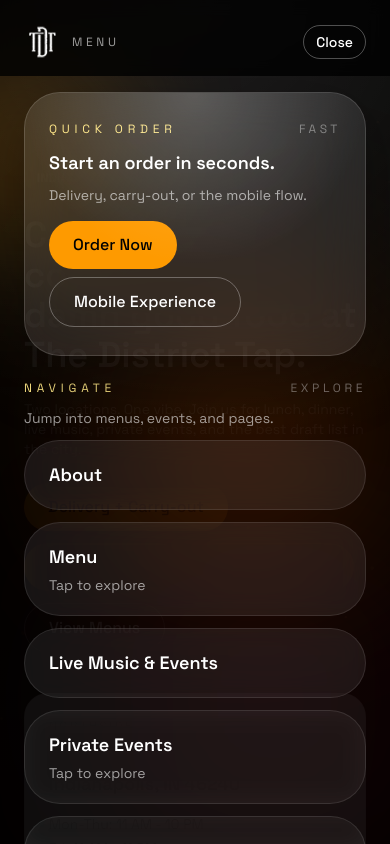
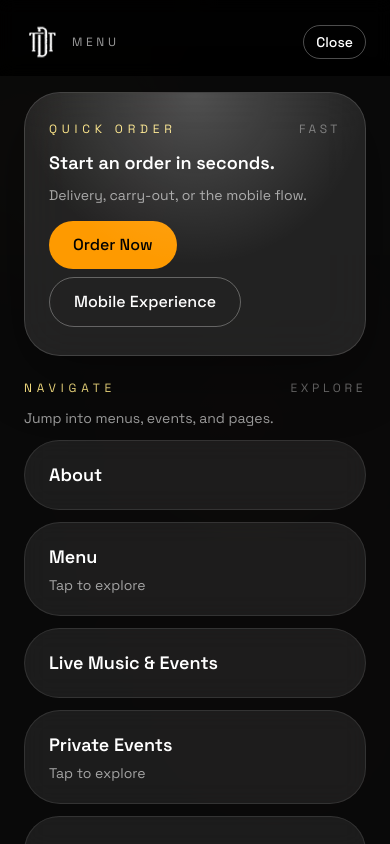
Before and after one commit to garytayl/district-tap, a Next.js app: page / in a window 390 px wide. Both pictures are taken after a click on the button "Menu". Shown: the top 844 px of the page. Built offline with nearby package versions, Linux system fonts and the light colour scheme.

Commit message:
Darken mobile menu overlay background.
Increase overlay and header opacity to make the menu feel more grounded and night-mode.

```diff
--- a/components/site/MobileMenuOverlay.tsx
+++ b/components/site/MobileMenuOverlay.tsx
@@ -44,7 +44,7 @@ export function MobileMenuOverlay({ open, onClose }: MobileMenuOverlayProps) {
 
   return (
     <div className="fixed inset-0 z-50 h-[100svh]">
-      <div role="presentation" className="pointer-events-none absolute inset-0 h-[100svh] bg-black/95" />
+      <div role="presentation" className="pointer-events-none absolute inset-0 h-[100svh] bg-black/98" />
       <div className="pointer-events-none absolute inset-0">
         <div className="site-glow-layer" />
         <div className="absolute -left-24 top-10 h-56 w-56 rounded-full bg-amber-500/20 blur-3xl" />
@@ -53,8 +53,8 @@ export function MobileMenuOverlay({ open, onClose }: MobileMenuOverlayProps) {
         <div className="absolute inset-0 site-noise" />
       </div>
 
-      <div className="relative z-10 flex h-[100svh] w-full flex-col overflow-y-auto overscroll-contain touch-pan-y text-white pointer-events-auto">
-        <div className="sticky top-0 z-10 flex items-center justify-between bg-black/80 px-6 pt-6 pb-4 backdrop-blur">
+      <div className="relative z-10 flex h-[100svh] w-full flex-col overflow-y-auto overscroll-contain touch-pan-y bg-neutral-950/95 text-white pointer-events-auto">
+        <div className="sticky top-0 z-10 flex items-center justify-between bg-black/90 px-6 pt-6 pb-4 backdrop-blur">
           <div className="flex items-center gap-3">
             <div className="relative h-9 w-9">
               <Image src="/logo_mark.png" alt="The District Tap" fill className="object-contain brightness-0 invert" />
```
